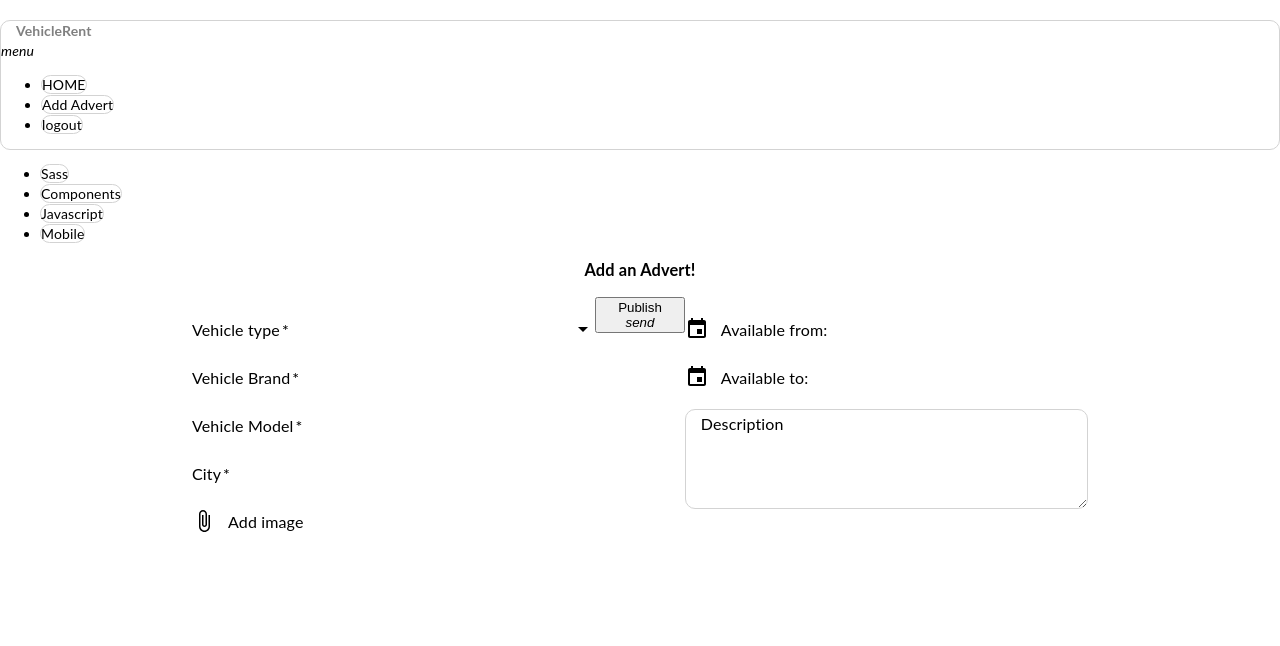
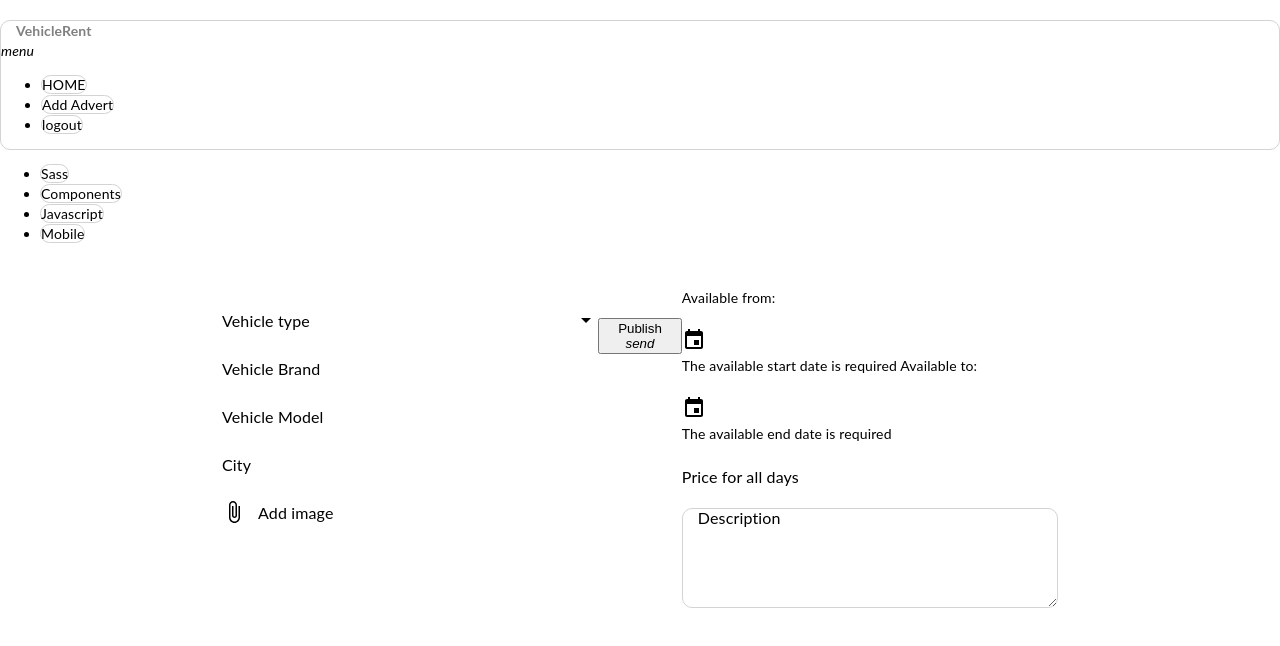
Before and after one commit to radek-h/vehicle-rent-app, a Vue app in the folder frontend/: page /add-advert in a window 1280 px wide. Shown: the top 646 px of the page. Built offline with nearby package versions, Linux system fonts and the light colour scheme; the HTML template or start-up script is replaced by a standard one.

Commit message:
simply_add_advert_valids

```diff
--- a/frontend/package.json
+++ b/frontend/package.json
@@ -11,7 +11,8 @@
     "core-js": "^2.6.5",
     "vue": "^2.6.10",
     "vue-material": "^1.0.0-beta-11",
-    "vue-router": "^3.0.3"
+    "vue-router": "^3.0.3",
+    "vuelidate": "^0.7.4"
   },
   "devDependencies": {
     "@vue/cli-plugin-babel": "^3.10.0",
--- a/frontend/src/router.js
+++ b/frontend/src/router.js
@@ -22,9 +22,10 @@ export default new Router({
       props: true
     },
     {
-      path: "/add-advert",
+      path: "/add-advert/:slug?",
       name: "advert-editor",
       component: AdvertEditor,
+      props: true
     },
   ]
 });
--- a/frontend/src/views/AdvertEditor.vue
+++ b/frontend/src/views/AdvertEditor.vue
@@ -2,67 +2,161 @@
   <div class="container">
     <div class="col s12 m6">
       <div class="card large">
-        <div class="advert-title">
+        <!-- <div class="advert-title">
           <h3>Add an Advert!</h3>
-        </div>
-        <form @submit.prevent="onSubmit">
+        </div> -->
+        <form @submit.prevent="validateAdvert">
           <div class="add-advert-container">
             <div class="add-advert-left-container">
-              <md-field>
+
+              <md-field :class="getValidationClass('vehicleType')">
                 <label for="vehicle-type">Vehicle type</label>
-                <md-select v-model="advert_vehicle_type" id="vehicle-type" required>
-                  <md-option value="Car" selected>Car</md-option>
+                <md-select v-model="form.vehicleType"
+                           id="vehicle-type"
+                           :disabled="sending">
+                  <md-option value="Car">Car</md-option>
                   <md-option value="Motor">Motor</md-option>
                   <md-option value="Bike">Bike</md-option>
                   <md-option value="Boat">Boat</md-option>
                   <md-option value="Other">Other</md-option>
                 </md-select>
+                <span class="md-error"
+                      v-if="!$v.form.vehicleType.required">
+                      The vehicle type is required
+                </span>
+              </md-field>
+
+              <md-field :class="getValidationClass('vehicleBrand')">
+                <label for="vehicle-brand">Vehicle Brand</label>
+                <md-input v-model="form.vehicleBrand"
+                          id="vehicle-brand"
+                          :disabled="sending"></md-input>
+                <span class="md-error"
+                      v-if="!$v.form.vehicleBrand.required">
+                      The vehicle brand is required
+                </span>
+                <span class="md-error"
+                       v-else-if="!$v.form.vehicleBrand.minlength">
+                       Invalid vehicle brand (min 3 chars)
+                </span>
+                <span class="md-error"
+                       v-else-if="!$v.form.vehicleBrand.maxlength">
+                       Invalid vehicle brand (above 100 chars)
+                </span>
+              </md-field>
+
+              <md-field :class="getValidationClass('vehicleModel')">
+                <label for="vehicle-model">Vehicle Model</label>
+                <md-input v-model="form.vehicleModel"
+                          id="vehicle-model"
+                          :disabled="sending"/>
+                <span class="md-error"
+                      v-if="!$v.form.vehicleModel.required">
+                      The vehicle model is required
+                </span>
+                <span class="md-error"
+                       v-else-if="!$v.form.vehicleModel.minlength">
+                       Invalid vehicle model (min 3 chars)
+                </span>
+                <span class="md-error"
+                       v-else-if="!$v.form.vehicleModel.maxlength">
+                       Invalid vehicle model (above 100 chars)
+                </span>
+              </md-field>
+
+              <md-field :class="getValidationClass('city')">
+                <label for="city-id">City</label>
+                <md-input v-model="form.city"
+                          id="city-id"
+                          :disabled="sending"/>
+                <span class="md-error"
+                      v-if="!$v.form.city.required">
+                      The city is required
+                </span>
+                <span class="md-error"
+                       v-else-if="!$v.form.city.minlength">
+                       Invalid vehicle model
+                </span>
               </md-field>
 
               <md-field>
-                <label>Vehicle Brand</label>
-                <md-input v-model="advert_brand" required></md-input >
-              </md-field>
-
-              <md-field>
-                <label>Vehicle Model</label>
-                <md-input v-model="advert_model" required></md-input>
-              </md-field>
-
-              <md-field>
-                <label>City</label>
-                <md-input v-model="advert_city" required></md-input>
-              </md-field>
-
-              <md-field>
-                <label>Add image</label>
-                <md-file v-model="advert_image" />
+                <label for="image">Add image</label>
+                <md-file v-model="form.vehicleImage"
+                         id="image"
+                         :disabled="sending"/>
               </md-field>
             </div>
 
             <div class="add-advert-right-container">
-              <md-datepicker v-model="advert_ava_from" required>
-                <label>Available from:</label>
-              </md-datepicker>
 
-              <md-datepicker v-model="advert_ava_to">
-                <label>Available to:</label>
-              </md-datepicker>
+              <label for="ava-from">Available from:</label>
+              <md-datepicker :class="getValidationClass('availabilityFrom')"
+                              v-model="form.availabilityFrom"
+                              id="ava-from"
+                              :disabled="sending"/>
+              <span class="md-error"
+                    v-if="!$v.form.availabilityFrom.required">
+                    The available start date is required
+              </span>
+              <!-- <span class="md-error"
+                    v-else-if="!$v.form.city.minValue">
+                    You cannot chose date before actual one
+              </span>            -->
+
+              <label for="ava-to">Available to:</label>
+              <md-datepicker :class="getValidationClass('availabilityTo')"
+                              v-model="form.availabilityTo"
+                              id="ava-to"
+                              :disabled="sending"/>
+              <span class="md-error"
+                    v-if="!$v.form.availabilityTo.required">
+                    The available end date is required
+              </span>
+              <!-- <span class="md-error"
+                    v-else-if="!$v.form.city.minValue">
+                    The start date cannot be before today
+              </span>  -->
+
+              <md-field :class="getValidationClass('price')">
+                <label for="price">Price for all days</label>
+                <md-input v-model="form.price"
+                          type="number"
+                          id="price"
+                          :disabled="sending"/>
+                <span class="md-error"
+                      v-if="!$v.form.price.required">
+                      The price is required
+                </span>
+                <span class="md-error"
+                       v-else-if="!$v.form.city.minValue">
+                       Minimum price value is 1
+                </span>
+              </md-field>
 
               <md-field>
-                <label style="margin-top: 5px;">Description</label>
-                <md-textarea v-model="advert_content"></md-textarea>
+                <label for="vehicle-desc">Description</label>
+                <md-textarea v-model="form.description"
+                             id="vehicle-desc"
+                             :disabled="sending"/>
               </md-field>
             </div>
           </div>
 
-            <button class="btn waves-effect waves-light" type="submit" name="action">
-              Publish
+          <md-progress-bar md-mode="indeterminate" v-if="sending" />
+
+          <button class="btn waves-effect waves-light"
+                  type="submit"
+                  :disabled="sending">
+                  Publish
               <i class="material-icons right">send</i>
-            </button>
+          </button>
+
+          <md-snackbar :md-active.sync="advertSaved">
+            The advert was saved with success!
+          </md-snackbar>
 
         </form>
-        <p v-if="error" class="disable">{{ error }}</p>
+        <!-- <p v-if="error" class="disable">{{ error }}</p> -->
       </div>
     </div>
   </div>
@@ -70,37 +164,131 @@
 
 <script>
 import { apiService } from "@/common/api.service";
+import { validationMixin } from 'vuelidate'
+import {
+    required,
+    minLength,
+    maxLength,
+    minValue
+} from 'vuelidate/lib/validators'
 export default {
   name: "AdvertEditor",
-  data() {
-    return {
-      advert_vehicle_type: null,
-      advert_brand: null,
-      advert_model: null,
-      advert_city: null,
-      advert_ava_from: null,
-      advert_ava_to: null,
-      advert_body: null,
-      error: null
-    };
+  props: {
+    slug: {
+      type: String,
+      required: false
+    }
   },
+  mixins: [validationMixin],
+  data:() => ({
+    form: {
+        city: null,
+        price: null,
+        vehicleType: null,
+        vehicleBrand: null,
+        vehicleModel: null,
+        vehicleImage: null,
+        vehicleContent: null,
+        availabilityTo: null,
+        availabilityFrom: null,
+        description: null,
+      },
+      advertSaved: false,
+      //properImageFormat: false,
+      sending: false,
+  }),
+      validations: {
+      form: {
+        price: {
+          required,
+          minValue: minValue(1)
+        },
+        vehicleType: {
+          required,
+        },
+        vehicleBrand: {
+          required,
+          minLength: minLength(3),
+          maxLength: maxLength(100)
+        },
+        vehicleModel: {
+          required,
+          minLength: minLength(3),
+          maxLength: maxLength(100)
+        },
+        city: {
+          required,
+          maxLength: maxLength(100)
+        },
+        availabilityFrom: {
+          required,
+          // minValue: value => value > new Date().toISOString(),
+
+        },
+        availabilityTo: {
+          required,
+          // Tutaj walidacja czy końcowa data wypożycz. nie jest większa niż dopuszczalna
+          //minValue: value => value > new Date().toISOString(),
+
+        },
+      }
+    },
   methods: {
-    onSubmit() {
-      if (this.advert_brand.length > 100 || this.advert_model.length > 100 || this.advert_city.length > 100) {
-        this.error = "Length of vehicle brand must be less than 100 chars";
-      } else {
-        let endpoint = "/api/questions/";
+      // checkImageFormat(fieldName) {
+      //   if (this.$v.form[fieldName]['type']==='image/jpg'){
+      //     return this.properImageFormat
+      //   }
+      // },
+      getValidationClass (fieldName) {
+        const field = this.$v.form[fieldName]
+
+        if (field) {
+          return {
+            'md-invalid': field.$invalid && field.$dirty
+          }
+        }
+      },
+
+      clearForm () {
+        this.$v.$reset()
+        this.form.city = null
+        this.form.price = null
+        this.form.vehicleType = null
+        this.form.vehicleBrand = null
+        this.form.vehicleModel = null
+        this.form.vehicleImage = null
+        this.form.availabilityFrom = null
+        this.form.availabilityTo= null
+        this.form.description = null
+      },
+      validateAdvert () {
+        this.$v.$touch()
+
+      if (!this.$v.$invalid) {
+          this.saveAdvert()
+        }
+      },
+      saveAdvert () {
+        this.sending = true
+
+        let endpoint = "/api/adverts/";
         let method = "POST";
-        apiService(endpoint, method, { content: this.advert_brand }).then(
-          advert_data => {
+        console.log(this.slug)
+        // if (this.slug !== undefined) {
+        //     endpoint += `${ this.slug }/`;
+        //     method = "PUT";
+        // }
+      apiService(endpoint, method, { content: this.form })
+      .then(advert_data => {
             this.$router.push({
               name: "advert",
               params: { slug: advert_data.slug }
-            });
-          }
-        );
-      }
-    }
+            })
+          this.advertSaved = true
+          this.sending = false
+          this.clearForm();
+          });
+      },
   },
   created() {
     document.title = "Editor - VehicleRent";
@@ -134,14 +322,11 @@ button {
   text-align: center;
 }
 .add-advert-container {
+  padding: 30px;
   width: 70%;
   margin-left: auto;
   margin-right: auto;
 }
-/* .publish-btn {
-  margin-left: auto;
-  margin-right: auto;
-} */
 .add-advert-left-container {
   min-height: 350px;
   width: 45%;
```
Also changed, not shown: frontend/webpack-stats.json (+1 -1 lines), 2 other files (tests, documents, lock files or other folders).
